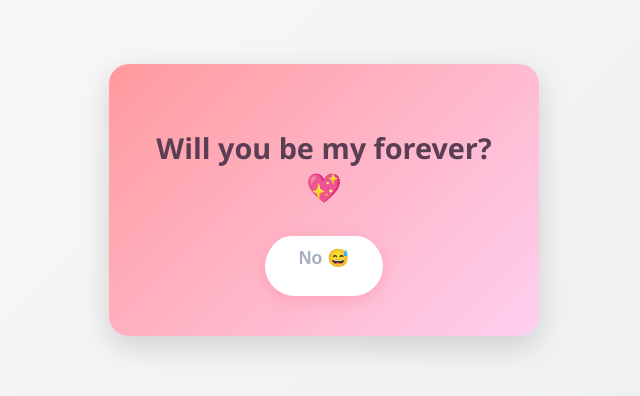
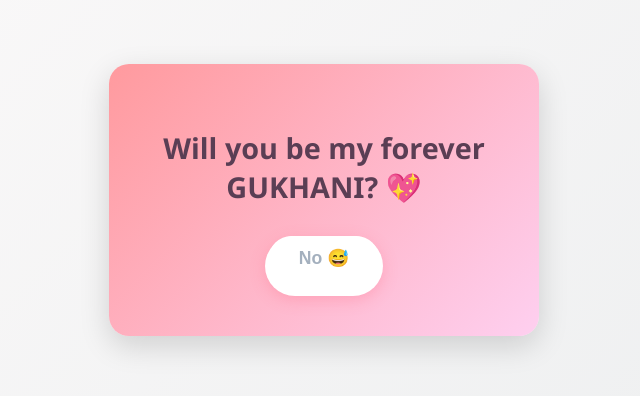
Before and after one commit to Mastermind1517/forever, a plain HTML site: page index.html in a window 1280 px wide. Shown: the part 200-596 px from the top of the page, without its empty margins (316-956 px from the left). Drawn offline with Linux system fonts and the light colour scheme.

Commit message:
Update index.html

```diff
--- a/index.html
+++ b/index.html
@@ -139,7 +139,7 @@
 
     <!-- The Main Popup -->
     <div class="popup" id="mainPopup">
-        <h2>Will you be my forever? 💖</h2>
+        <h2>Will you be my forever GUKHANI? 💖</h2>
         <div class="btn-container">
             <button id="yesBtn">Yes 💖</button>
             <button id="noBtn">No 😅</button>
```
